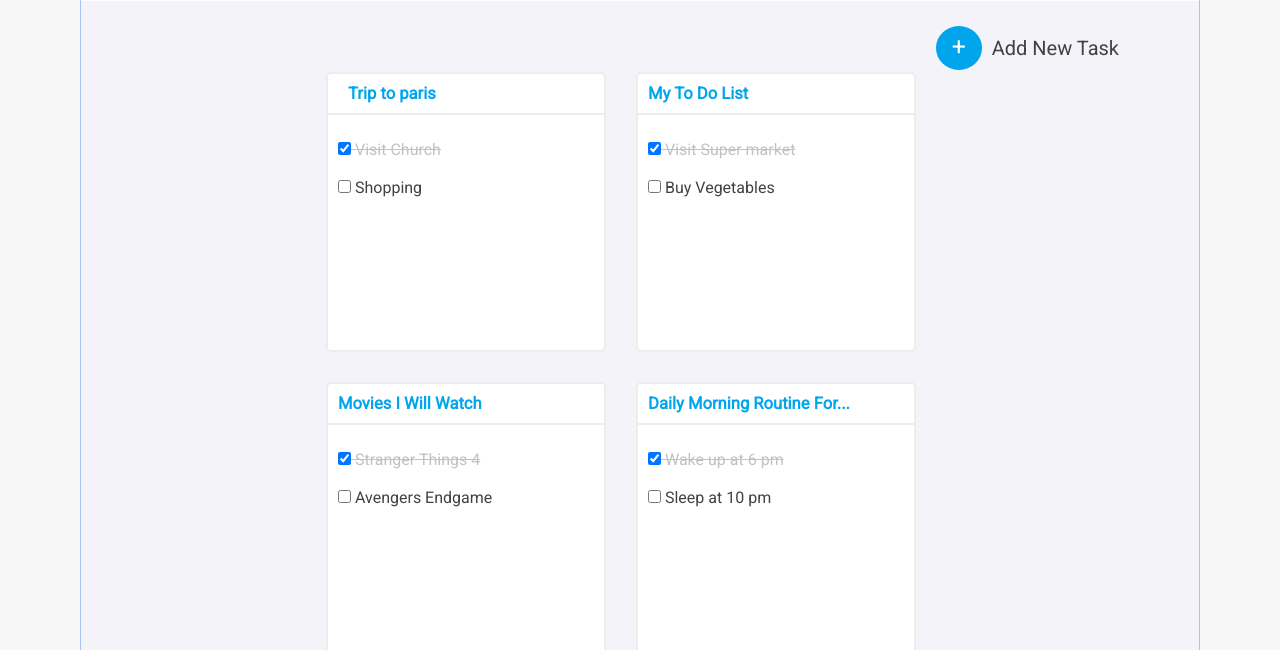
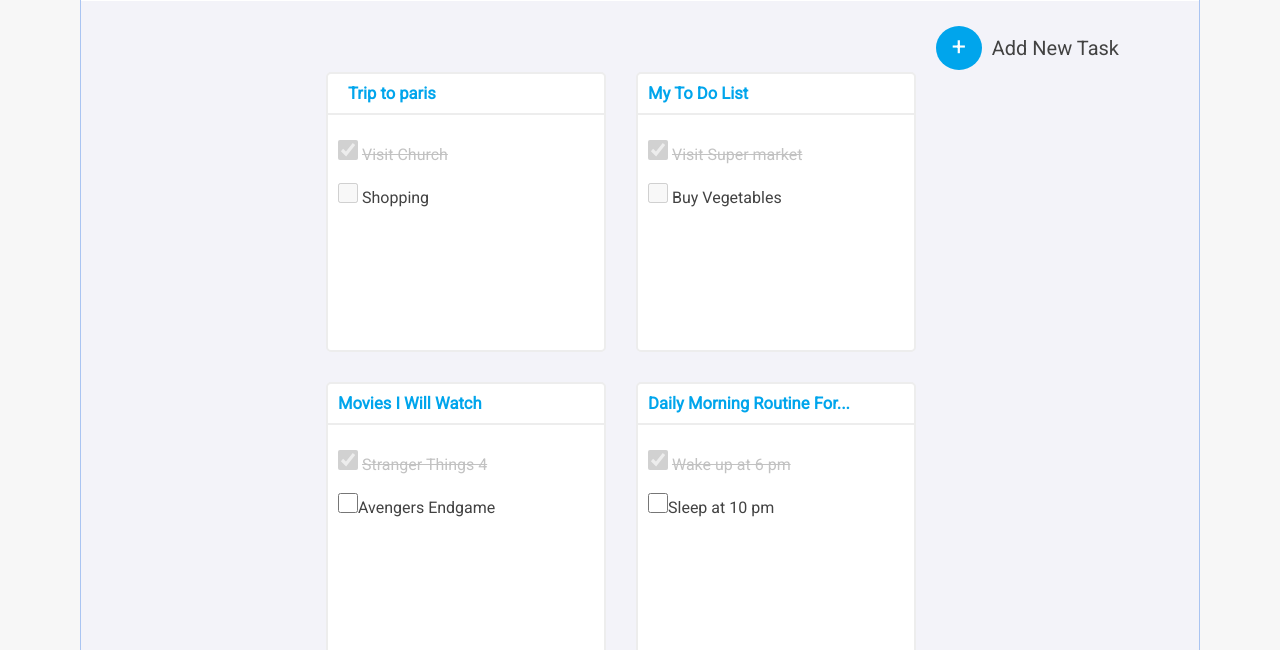
Before and after one commit to sahusatis/project_2, a plain HTML site: page index.html in a window 1280 px wide. Shown: the part 150-800 px from the top of the page. Drawn offline with Linux system fonts and the light colour scheme; a web font is replaced by a local one.

Commit message:
update project

```diff
--- a/index.html
+++ b/index.html
@@ -21,11 +21,11 @@
         </div>
         <div class="cardContainer">
             <div class="cards">
-                <h5> <a href="./index3.html">Trip to paris</a></h5>
+                <h5> <a href="./index2.html">Trip to paris</a></h5>
                 <form action="#">
                     <div class="checks">
-                        <span class="del"> <input type="checkbox" id="church" name="church" checked> Visit Church</span> <br> <br>
-                        <input type="checkbox" id="shopping" name="shopping"> Shopping
+                         <input type="checkbox" disabled="disabled" id="church" name="church" checked> <span class="del">Visit Church</span> <br> <br>
+                        <input type="checkbox" disabled="disabled" id="shopping" name="shopping"> <span class="de">Shopping</span>
                     </div>
                 </form>
             </div>
@@ -33,8 +33,8 @@
                 <h5>My To Do List</h5>
                 <form action="#">
                     <div class="checks">
-                        <span class="del"> <input type="checkbox" id="church" name="church" checked> Visit Super market</span> <br> <br>
-                        <input type="checkbox" id="shopping" name="shopping"> Buy Vegetables
+                         <input type="checkbox" disabled="disabled" id="church" name="church" checked> <span class="del">Visit Super market</span> <br> <br>
+                        <input type="checkbox" disabled="disabled" id="shopping" name="shopping"> <span class="de">Buy Vegetables</span>
                     </div>
                 </form>
             </div>
@@ -42,8 +42,8 @@
                 <h5>Movies I Will Watch</h5>
                 <form action="#">
                     <div class="checks">
-                        <span class="del"> <input type="checkbox" id="church" name="church" checked> Stranger Things 4</span> <br> <br>
-                        <input type="checkbox" id="shopping" name="shopping"> Avengers Endgame
+                         <input type="checkbox" disabled="disabled" id="church" name="church" checked> <span class="del">Stranger Things 4</span> <br> <br>
+                        <input type="checkbox" id="shopping" name="shopping"><span class="de">Avengers Endgame</span>
                     </div>
                 </form>
             </div>
@@ -52,8 +52,8 @@
                 <h5>Daily Morning Routine For...</h5>
                 <form action="#">
                     <div class="checks">
-                        <span class="del"> <input type="checkbox" id="church" name="church" checked> Wake up at 6 pm</span> <br> <br>
-                        <input type="checkbox" id="shopping" name="shopping"> Sleep at 10 pm
+                        <input type="checkbox" disabled="disabled" id="church" name="church" checked> <span class="del">Wake up at 6 pm</span> <br> <br>
+                        <input type="checkbox" id="shopping" name="shopping"><span class="de">Sleep at 10 pm</span>
                     </div>
                 </form>
             </div>
@@ -61,8 +61,8 @@
                 <h5>Books To Read</h5>
                 <form action="#">
                     <div class="checks">
-                        <span class="del"> <input type="checkbox" id="church" name="church" checked> Design of Everyday</span> <br> <br>
-                        <input type="checkbox" id="shopping" name="shopping"> Alchemist
+                         <input type="checkbox"disabled="disabled" id="church" name="church" checked> <span class="del">Design of Everyday</span> <br> <br>
+                        <input type="checkbox" id="shopping" name="shopping"><span class="de">Alchemis</span>
                     </div>
                 </form>
             </div>
--- a/style.css
+++ b/style.css
@@ -110,15 +110,14 @@ h5 a{
     margin: 5px;
 }
 
-.cards:hover {
-    box-shadow: 0px 5px 10px rgba(128, 128, 128, 0.371);
-    transition: ease 0.2s;
-    translate: 0px -10px;
-}
+
 
 .del {
     text-decoration: line-through;
     color: var(--grey);
+}
+.de{
+    font-size: 16px;
 }
 
 .checks {
@@ -127,8 +126,9 @@ h5 a{
     color: var(--black);
     padding: 25px 10px;
 }
-input{
-    font-size: 30px;
+input[type=checkbox]{
+    width: 20px;
+    height: 20px;
 }
 
 
```
Also changed, not shown: index3.html (+1 -1 lines), index4.html (+1 -1 lines).
